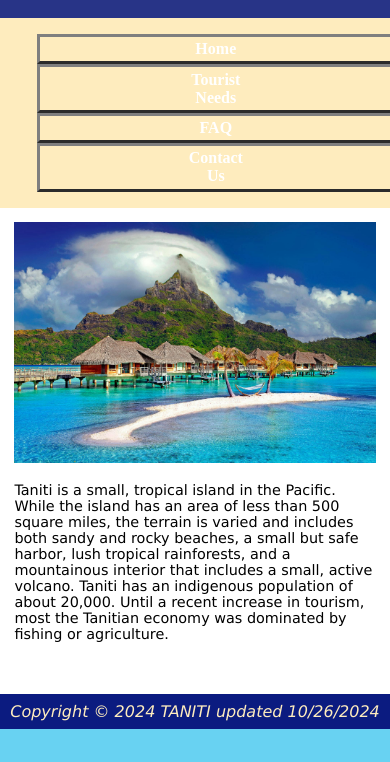
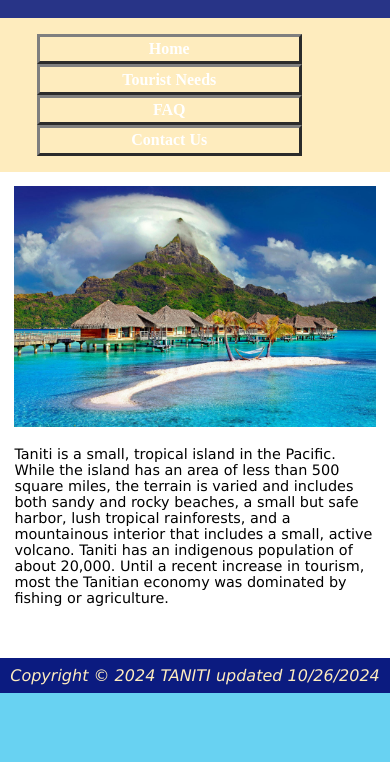
Before and after one commit to kjessop-tech/D479, a plain HTML site: page index.html in a window 390 px wide. Shown: the part 82-844 px from the top of the page. Drawn offline with Linux system fonts and the light colour scheme.

Commit message:
Add files via upload

```diff
--- a/travel.css
+++ b/travel.css
@@ -295,13 +295,14 @@ footer
 		font-size: 16px;
 		text-align: center;
 		border: 3px #7F7F7F outset;
-		padding-left: 9em;
-		padding-right: 9em;
+		padding-left: 5em;
+		padding-right: 5em;
 	}
 	nav ul
 	{
 		display: block;
 		padding-left: 0;
+		padding-right: 0;
 	}
 	main
 	{
```
